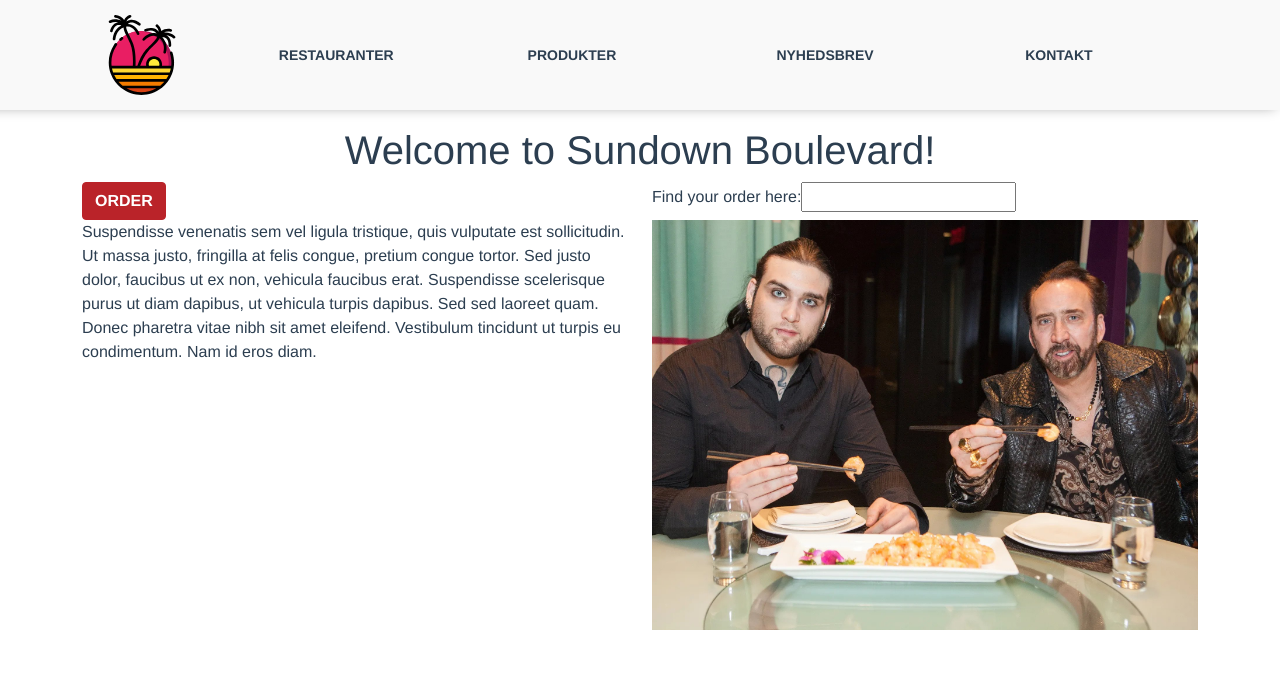
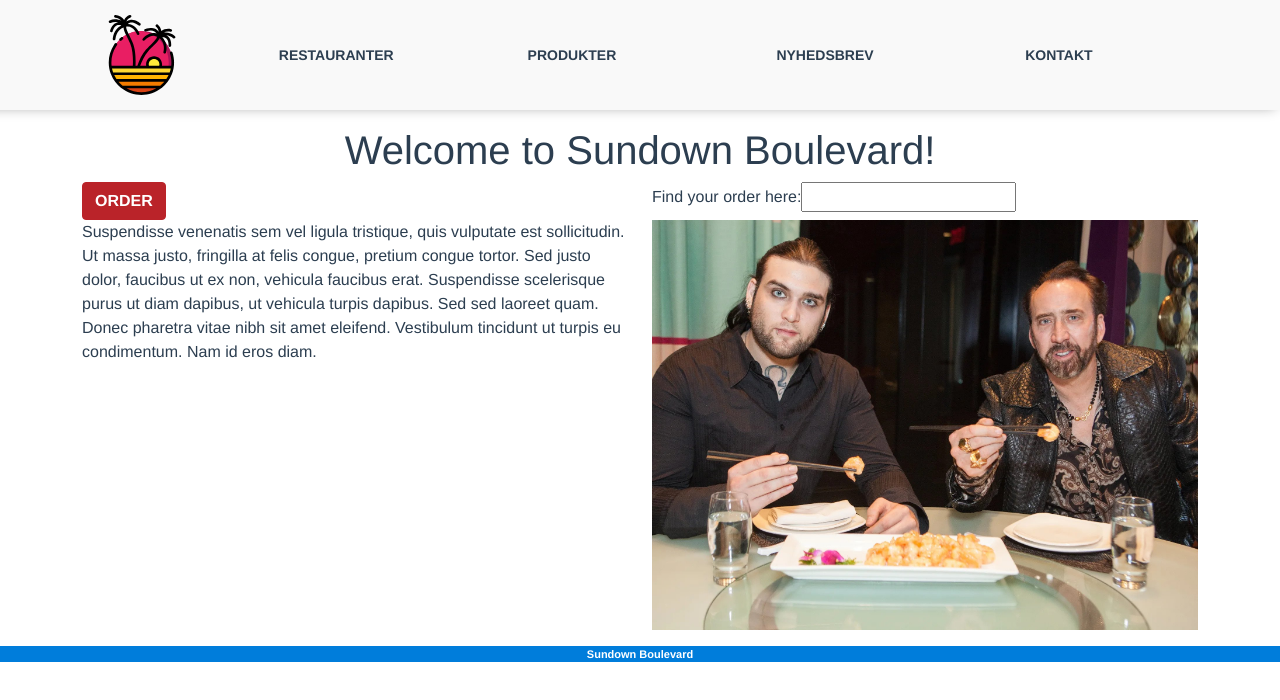
Before and after one commit to VincentGP/sundown-boulevard, a Vue app: page /select-dish in a window 1280 px wide. Shown: the top 700 px of the page. Built offline with nearby package versions, Linux system fonts and the light colour scheme.

Commit message:
Validation on 1 beverage minimum

```diff
--- a/src/App.vue
+++ b/src/App.vue
@@ -12,6 +12,9 @@
   <div class="container mt-3 mb-3">
     <router-view/>
   </div>
+  <footer class="text-center">
+    Sundown Boulevard
+  </footer>
 </template>
 
 <script>
@@ -34,10 +37,11 @@ export default {
 
 <style lang="scss">
 
+$secondary: #007DDB;
 // Override Bootstrap colors
 $theme-colors: (
    primary: #BA2329,
-   secondary: #007DDB
+   secondary: $secondary
 );
 @import 'bootstrap/scss/bootstrap.scss';
 
@@ -86,4 +90,11 @@ $theme-colors: (
   color: #fff;
 }
 
+footer {
+  background-color: $secondary;
+  color: #fff;
+  font-size: 11px;
+  font-weight: 600;
+}
+
 </style>
--- a/src/components/OrderOverview.vue
+++ b/src/components/OrderOverview.vue
@@ -6,7 +6,7 @@
         <li v-for="beverage in getCurrentOrder.selectedBeverages" :key="beverage.id">{{ beverage.name }}</li>
       </ul>
     </div>
-    <router-link class="btn btn-primary" :to="navigateTo">{{ btnTxt }}</router-link>
+    <router-link class="btn btn-primary" :class="{ disabled: !validated }" :to="navigateTo">{{ btnTxt }}</router-link>
   </div>
 </template>
 
@@ -18,6 +18,22 @@ export default {
     btnTxt: String,
     navigateTo: String
   },
+  data() {
+    return {
+      validated: false
+    }
+  },
+  created() {
+    this.validate();
+  },
+  beforeUpdate() {
+    this.validate();
+  },
+  methods: {
+    validate() {
+      this.getCurrentOrder.selectedBeverages.length > 0 ? this.validated = true : this.validated = false;
+    }
+  },
   computed: {
     ...mapGetters([
       'getCurrentOrder'
--- a/src/views/checkout/steps/SelectBeverage.vue
+++ b/src/views/checkout/steps/SelectBeverage.vue
@@ -2,7 +2,7 @@
   <div class="row">
     <div class="col-8">
       <div class="row">
-        <div class="col-6" v-for="beverage in beveragesToShow" :key="beverage.id" @click="toggleBeverage(beverage)">
+        <div class="col-6 col-lg-4" v-for="beverage in beveragesToShow" :key="beverage.id" @click="toggleBeverage(beverage)">
           <div class="border mb-3 p-2">
             <img class="img-fluid mx-auto d-block" :src="beverage.image_url" />
             <h5 class="fw-bold">{{ beverage.name }}</h5>
```
